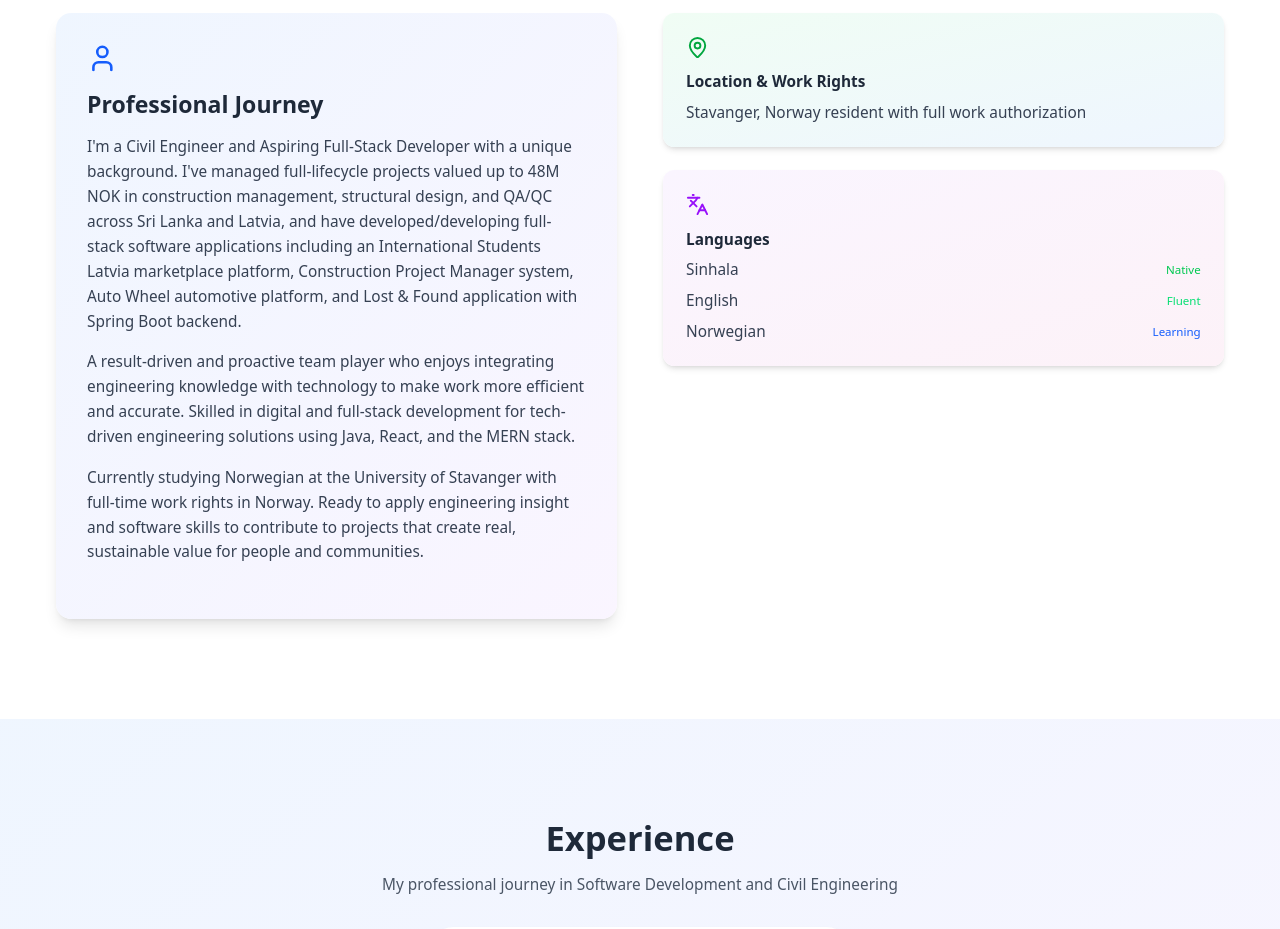
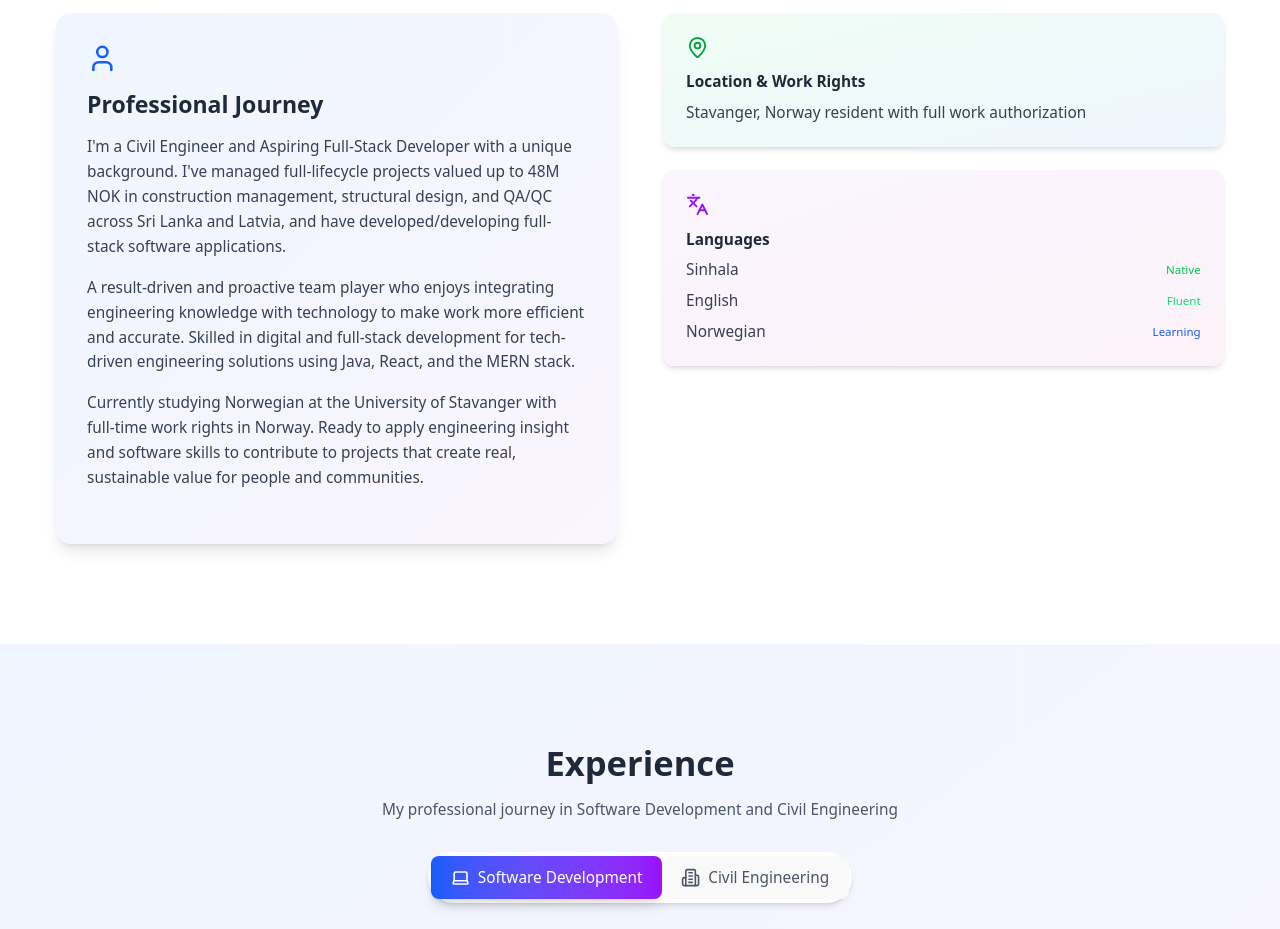
Before and after one commit to Gevindu-Piyawansha/gevindu-portfolio, a React (Vite) app: page / in a window 1280 px wide. Shown: the part 1200-2129 px from the top of the page. Built offline with nearby package versions, Linux system fonts and the light colour scheme.

Commit message:
Simplify project descriptions in About component
Removed specific project examples from the About section.

```diff
--- a/src/components/About.jsx
+++ b/src/components/About.jsx
@@ -39,10 +39,7 @@ function About() {
                 unique background. I've managed full-lifecycle projects valued
                 up to 48M NOK in construction management, structural design, and
                 QA/QC across Sri Lanka and Latvia, and have developed/developing
-                full-stack software applications including an International
-                Students Latvia marketplace platform, Construction Project
-                Manager system, Auto Wheel automotive platform, and Lost & Found
-                application with Spring Boot backend.
+                full-stack software applications.
               </p>
               <p className="text-gray-700 leading-relaxed mb-4 text-sm sm:text-base">
                 A result-driven and proactive team player who enjoys integrating
```
